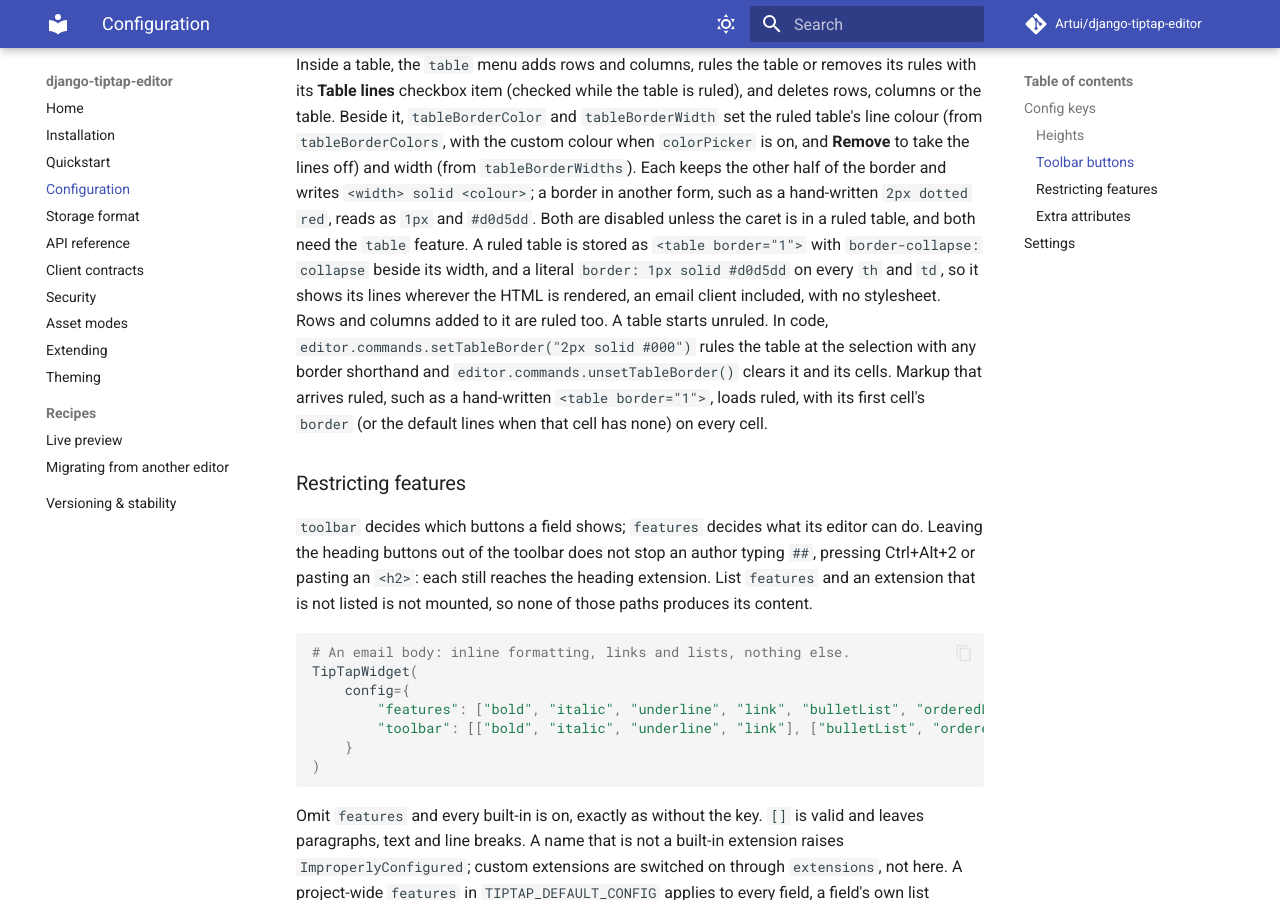
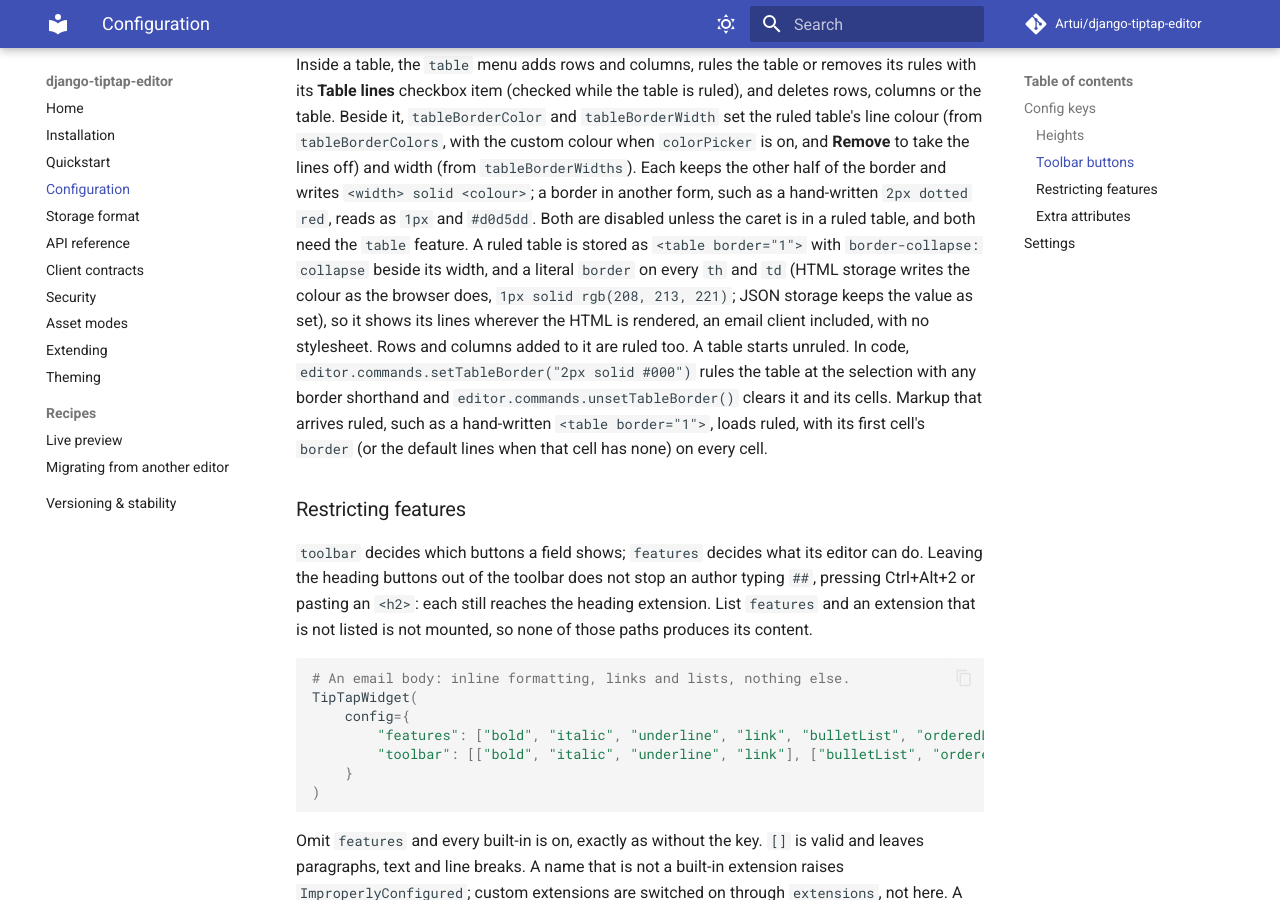
Before and after one commit to Artui/django-tiptap-editor, an MkDocs documentation site: the page built from docs/configuration.md, in a window 1280 px wide and 900 px high, scrolled down 3878 px. Built offline with MkDocs 1.6.1 and Material for MkDocs 9.7.7, drawn with Linux system fonts in a browser that asks for light colours; comment, search, counter and statistics services are not loaded.

Commit message:
Pin the border-number anchor and swatch case, and document the stored rgb() colour
Co-Authored-By: Claude Opus 5.5 <noreply@anthropic.com>

```diff
--- a/docs/configuration.md
+++ b/docs/configuration.md
@@ -120,10 +120,11 @@ set the ruled table's line colour (from `tableBorderColors`, with the custom col
 `tableBorderWidths`). Each keeps the other half of the border and writes
 `<width> solid <colour>`; a border in another form, such as a hand-written
 `2px dotted red`, reads as `1px` and `#d0d5dd`. Both are disabled unless the caret is in
-a ruled table, and both need the `table` feature. A ruled table is stored as `<table border="1">` with `border-collapse: collapse`
-beside its width, and a literal `border: 1px solid #d0d5dd` on every `th` and `td`, so it
-shows its lines wherever the HTML is rendered, an email client included, with no
-stylesheet. Rows and columns added to it are ruled too. A table starts unruled. In code,
+a ruled table, and both need the `table` feature. A ruled table is stored as
+`<table border="1">` with `border-collapse: collapse` beside its width, and a literal
+`border` on every `th` and `td` (HTML storage writes the colour as the browser does,
+`1px solid rgb(208, 213, 221)`; JSON storage keeps the value as set), so it shows its
+lines wherever the HTML is rendered, an email client included, with no stylesheet. Rows and columns added to it are ruled too. A table starts unruled. In code,
 `editor.commands.setTableBorder("2px solid #000")` rules the table at the selection with
 any border shorthand and `editor.commands.unsetTableBorder()` clears it and its cells.
 Markup that arrives ruled, such as a hand-written `<table border="1">`, loads ruled, with
```
Also changed, not shown: CHANGELOG.md (+15 -12 lines), 2 other files.
